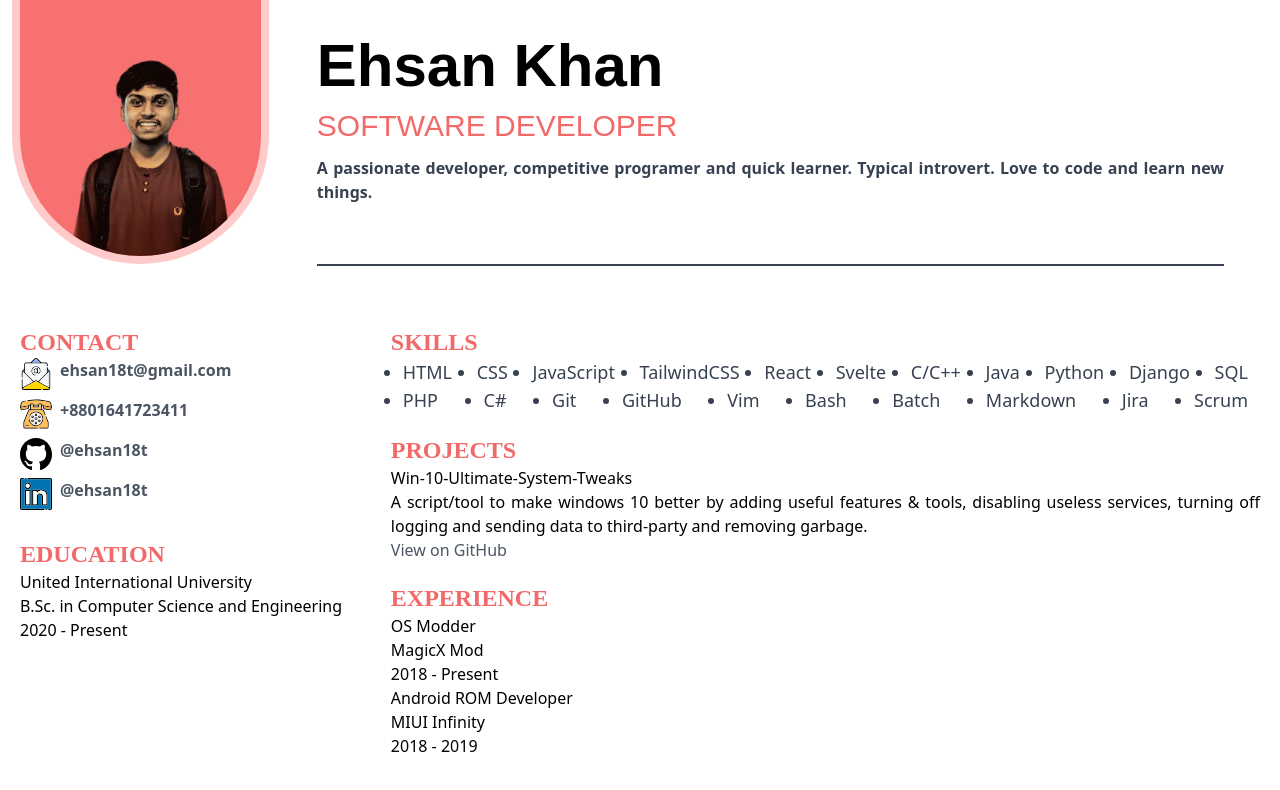
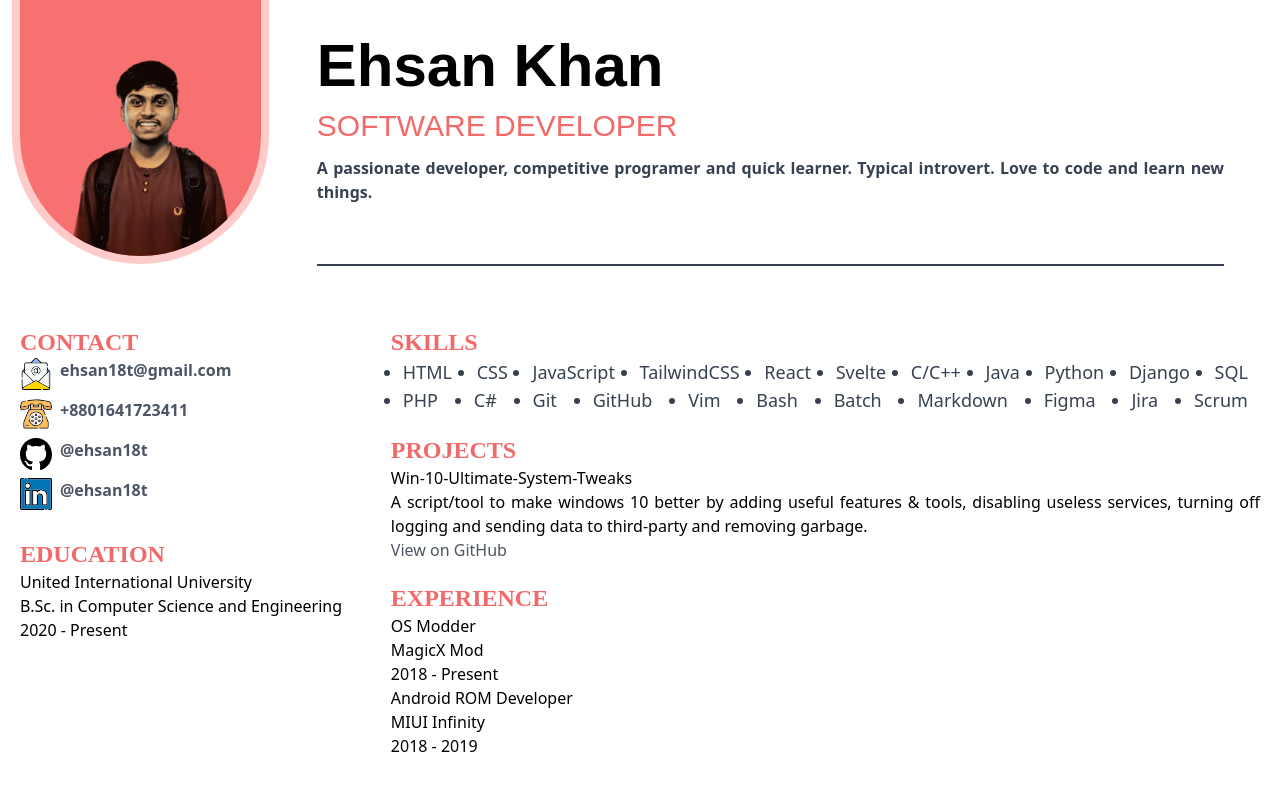
Before and after one commit to ehsan18t/ehsan-pages, a React (Vite) app: page / in a window 1280 px wide. Shown: the top 790 px of the page. Built offline with nearby package versions, Linux system fonts and the light colour scheme; a web font is replaced by a local one.

Commit message:
added new skill

```diff
--- a/src/data.js
+++ b/src/data.js
@@ -39,6 +39,7 @@ const Info = {
     'Bash',
     'Batch',
     'Markdown',
+    'Figma',
     'Jira',
     'Scrum',
   ],
```
